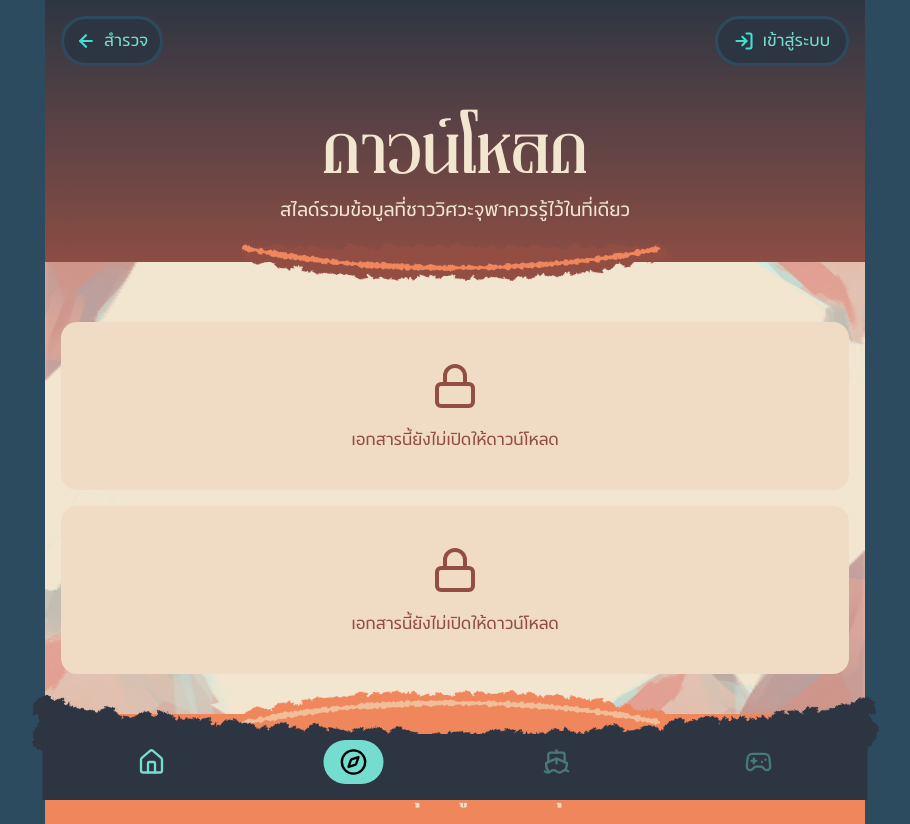
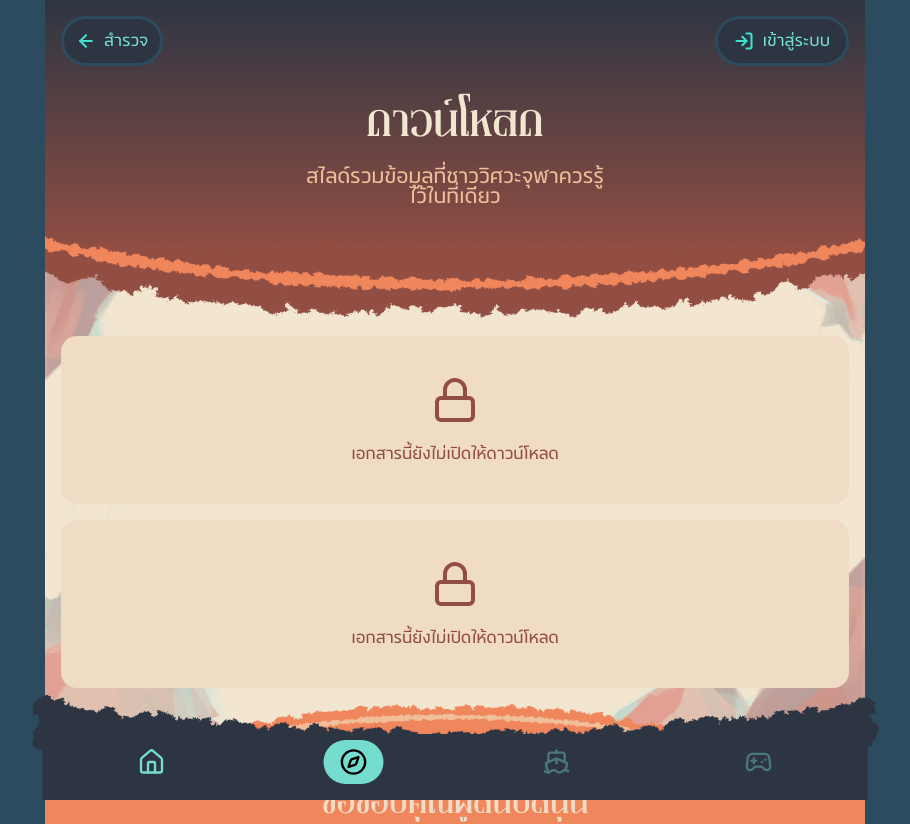
Before and after one commit to IT-Vishnu24th/vishnu24th-website, a Next.js app: page /explore/slide in a window 1280 px wide. Shown: the top 824 px of the page, without its empty margins (185-1095 px from the left). Built offline with nearby package versions, Linux system fonts and the light colour scheme; no server answers.

Commit message:
fix: line slide page

```diff
--- a/src/app/explore/slide/page.tsx
+++ b/src/app/explore/slide/page.tsx
@@ -12,27 +12,25 @@ export default function DownloadPage() {
   const router = useRouter()
   const now = new Date()
   return (
-    <div className="mx-auto min-h-screen pb-8">
-      <div className="bg-gradient-to-b from-midnight to-brownie">
+    <div className="w-full overflow-x-hidden">
+      <section className="w-full bg-[linear-gradient(180deg,#2D3542_0%,#934E43_100%)] text-black">
         <Header2 url="/explore" title="สำรวจ" />
-        {/* Top Bar */}
-        <div className="relative flex items-center px-4 pb-2">
-          <h1 className="w-full text-center text-8xl font-sov-yeehor">ดาวน์โหลด</h1>
-        </div>
-
-        {/* description */}
-        <div className="px-5 pt-2">
-          <p className="text-center text-lg font-fc-quantum px-7">
+        <div className="px-4 pb-8 flex w-full flex-col items-center justify-center gap-8 text-center">
+          <h1 className="whitespace-nowrap text-[64px] font-sov-yeehor font-normal leading-12.5 letter-spacing-[1.92px] text-cream">
+            ดาวน์โหลด
+          </h1>
+          <p className="max-w-75 text-[20px] font-normal font-fc-quantum leading-none text-clay-light">
             สไลด์รวมข้อมูลที่ชาววิศวะจุฬาควรรู้ไว้ในที่เดียว
           </p>
         </div>
-        <div className="relative w-full h-12 overflow-hidden mt-3">
-          <Image src="/map/map-line.svg" alt="" fill className="object-fill scale-x-105 z-20" />
+        <div className="w-full relative h-3 [@media(min-width:480px)]:h-5">
+          <img src="/explore/clay_curve.svg" alt="" className="w-full absolute z-10" />
+          <img src="/explore/light_clay_curve.svg" alt="" className="w-full absolute z-20" />
         </div>
-      </div>
+      </section>
 
       {/* list */}
-      <div className="relative -mt-5 flex flex-col gap-4 bg-cream px-4 pt-15 pb-10">
+      <div className="relative flex flex-col gap-4 bg-cream px-4 pt-20 pb-10">
         <Image src="/slide/slide-bg.png" alt="" fill className="pointer-events-none object-fill" />
 
         {SLIDES.map((slide) => {
```
